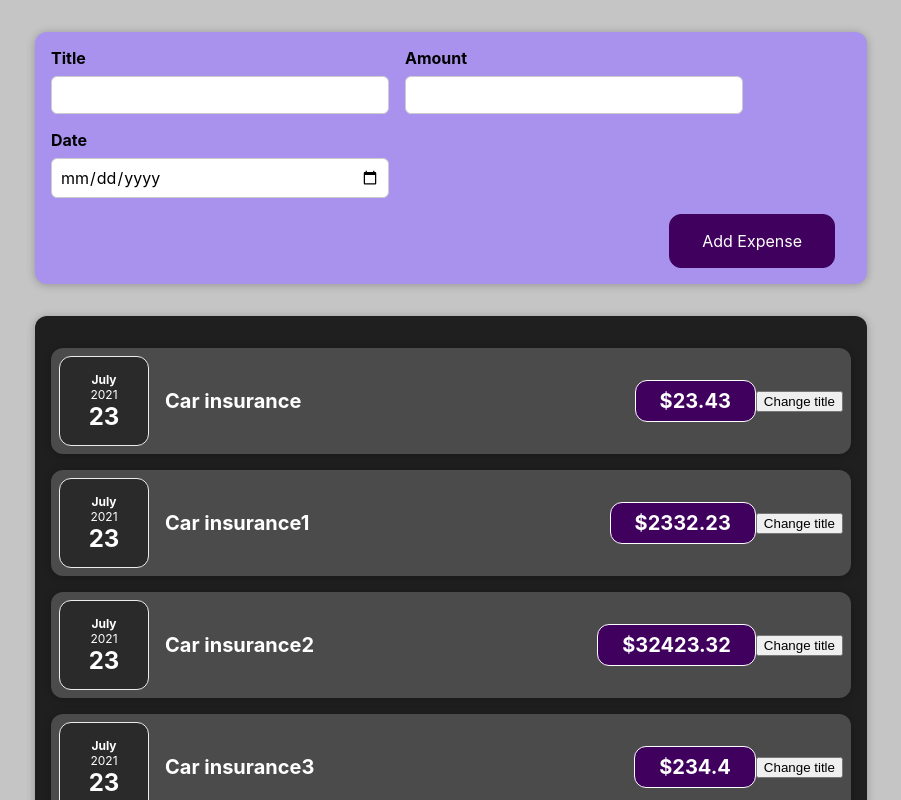
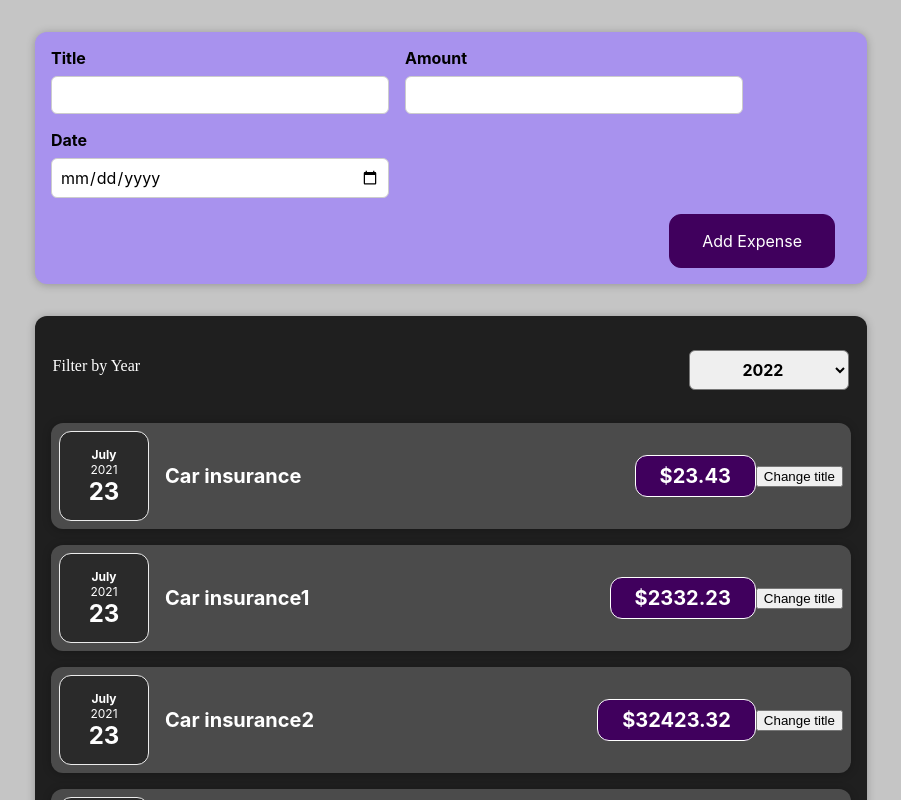
Before and after one commit to amogh-nagar/React-practice, a React (Create React App) app in the folder react-guide/: page / in a window 1280 px wide. Shown: the top 800 px of the page, without its empty margins (189-1090 px from the left). Built offline with nearby package versions, Linux system fonts and the light colour scheme.

Commit message:
added ExpenseFilter

```diff
--- a/react-guide/src/App.js
+++ b/react-guide/src/App.js
@@ -46,6 +46,7 @@
   return (
     <div>
       <NewExpense onAddExpense={addExpenseHandler} />
+
       <Expenses items={expenses} />
     </div>
   );
--- /dev/null
+++ b/react-guide/src/components/ExpenseFilter/ExpenseFilter.css
@@ -0,0 +1,23 @@
+.expenses-filter {
+  color: white;
+  padding: 0.1rem;
+}
+
+.expenses-filter__control {
+  display: flex;
+  width: 100%;
+  align-items: center;
+  justify-content: space-between;
+  margin: 1rem 0;
+}
+.expenses-filter label {
+  font-family: bold;
+  margin-bottom: 0.5rem;
+}
+
+.expenses-filter select {
+  font: inherit;
+  padding: 0.5rem 3rem;
+  font-weight: bold;
+  border-radius: 6px;
+}
--- /dev/null
+++ b/react-guide/src/components/ExpenseFilter/ExpenseFilter.js
@@ -0,0 +1,28 @@
+import "./ExpenseFilter.css";
+
+const ExpenseFilter = (props) => {
+  const dateChangeHandler = (event) => {
+    // console.log(event.target.options.selectedIndex);
+    props.ondateselect(event.target.value);
+  };
+  return (
+    <div className="expenses-filter">
+      <div className="expenses-filter__control">
+        <label htmlFor="">Filter by Year</label>
+        <select
+          value={props.filteredyear}
+          name=""
+          id=""
+          onChange={dateChangeHandler}
+        >
+          <option value="2022">2022</option>
+          <option value="2021">2021</option>
+          <option value="2020">2020</option>
+          <option value="2019">2019</option>
+        </select>
+      </div>
+    </div>
+  );
+};
+
+export default ExpenseFilter;
--- a/react-guide/src/components/Expenses/Expenses.js
+++ b/react-guide/src/components/Expenses/Expenses.js
@@ -1,10 +1,22 @@
 import ExpenseItem from "./ExpenseItem";
 import "./Expenses.css";
+import {useState} from "react";
 import Card from "../UI/Card";
+import ExpenseFilter from "../ExpenseFilter/ExpenseFilter";
+
 const Expenses = (props) => {
-  const expenses=props.items;
+  const expenses = props.items;
+  const [filteredyear, setFilteredYear] = useState("2022");
+  const dateSelectHandler = (year) => {
+    setFilteredYear(year);
+  };
   return (
+    <div>
       <Card className="expenses">
+        <ExpenseFilter
+          selcted={filteredyear}
+          ondateselect={dateSelectHandler}
+        />
         <ExpenseItem
           title={expenses[0].title}
           amount={expenses[0].amount}
@@ -26,6 +38,7 @@
           date={expenses[3].date}
         />
       </Card>
+    </div>
   );
 };
 export default Expenses;
```
Lines whose indentation alone changed are shown as unchanged.
